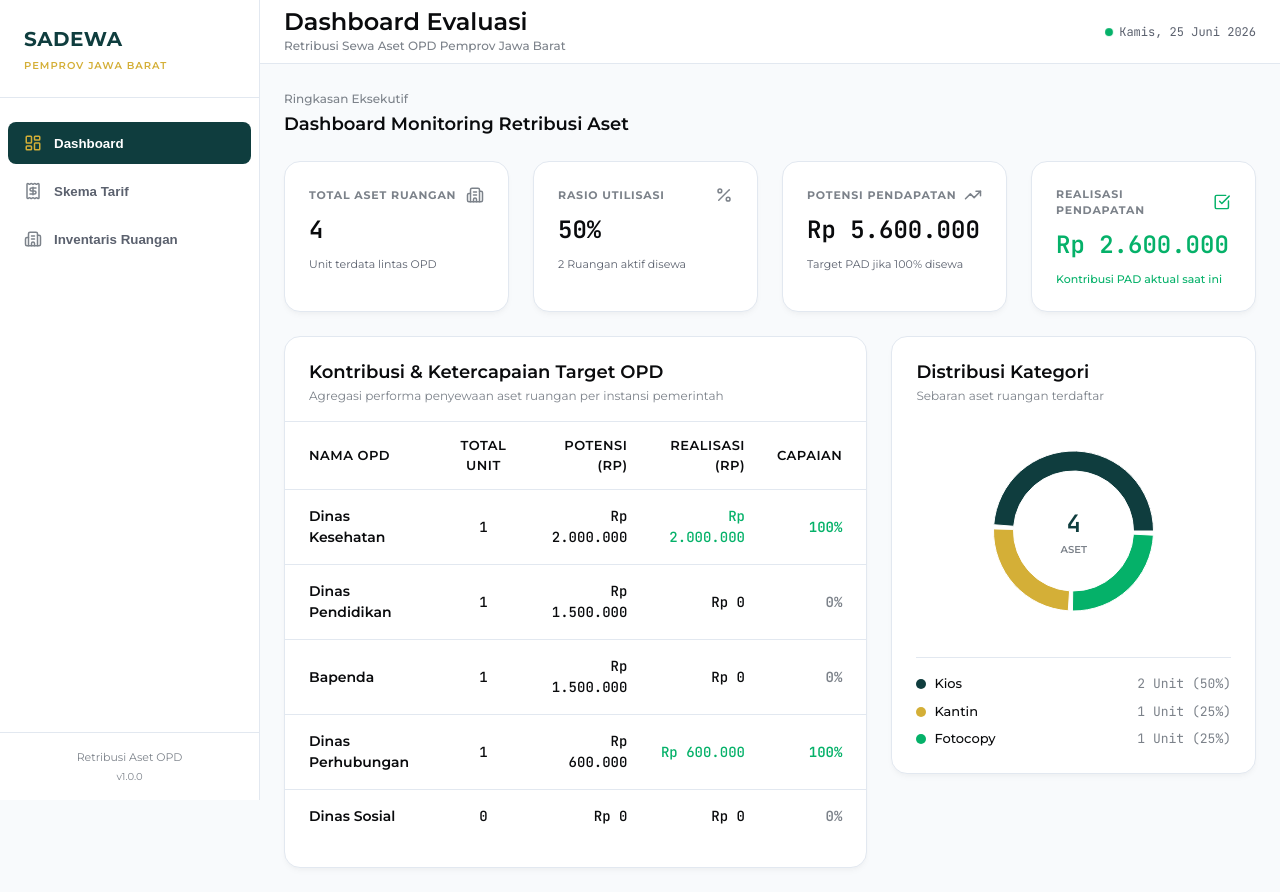
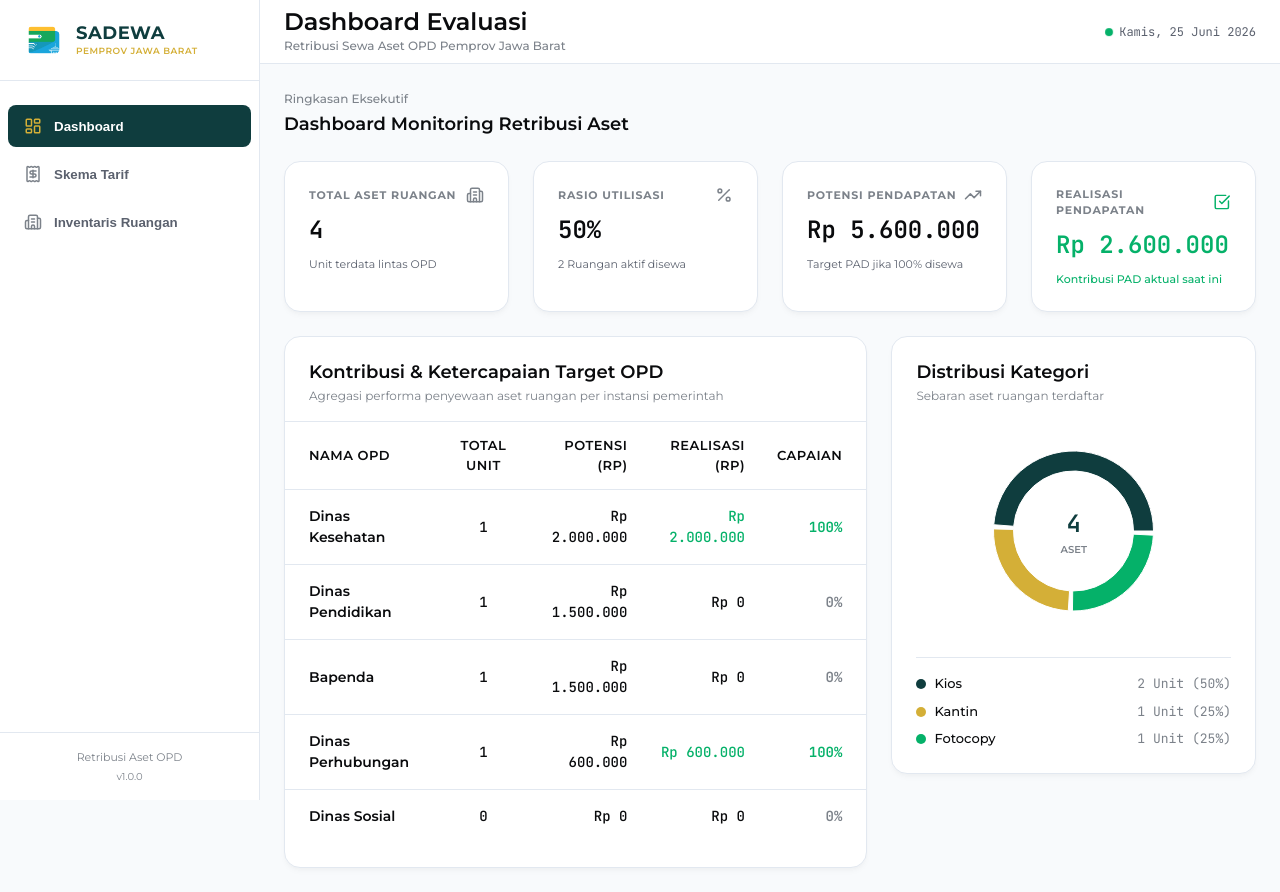
Before and after one commit to aldyasin77/sadewa_, a React (Vite) app: page / in a window 1280 px wide. Built offline with nearby package versions, Linux system fonts and the light colour scheme.

Commit message:
feat: add global styles, favicon, and Sidebar component with corporate branding

```diff
--- a/index.html
+++ b/index.html
@@ -2,7 +2,7 @@
 <html lang="id">
   <head>
     <meta charset="UTF-8" />
-    <link rel="icon" type="image/svg+xml" href="/favicon.svg" />
+    <link rel="icon" type="image/png" href="/favicon.png" />
     <meta name="viewport" content="width=device-width, initial-scale=1.0" />
     <meta name="description" content="Sistem Aplikasi Data & Evaluasi Sewa Aset (SADEWA) - Modul Inti Retribusi Aset OPD Pemprov Jawa Barat" />
     <meta name="author" content="Pemprov Jawa Barat" />
--- a/src/components/Sidebar.jsx
+++ b/src/components/Sidebar.jsx
@@ -1,5 +1,6 @@
 import React from 'react';
 import { LayoutDashboard, Receipt, Building2 } from 'lucide-react';
+import Logo from '../assets/Logo.png';
 
 export default function Sidebar({ activePage, setActivePage }) {
   const menuItems = [
@@ -11,8 +12,11 @@ export default function Sidebar({ activePage, setActivePage }) {
   return (
     <aside className="sidebar">
       <div className="sidebar-logo">
-        <span className="sidebar-logo-title">SADEWA</span>
-        <span className="sidebar-logo-subtitle">Pemprov Jawa Barat</span>
+        <img src={Logo} alt="Logo SADEWA" className="sidebar-logo-img" />
+        <div className="sidebar-logo-text">
+          <span className="sidebar-logo-title">SADEWA</span>
+          <span className="sidebar-logo-subtitle">Pemprov Jawa Barat</span>
+        </div>
       </div>
       <nav className="sidebar-menu">
         {menuItems.map((item) => {
--- a/src/index.css
+++ b/src/index.css
@@ -541,26 +541,42 @@ input:checked+.slider:before {
 }
 
 .sidebar-logo {
-  padding: 24px;
+  padding: 20px 24px;
   border-bottom: 1px solid var(--color-hairline);
   display: flex;
+  flex-direction: row;
+  align-items: center;
+  gap: 12px;
+}
+
+.sidebar-logo-img {
+  width: 40px;
+  height: 40px;
+  object-fit: contain;
+  flex-shrink: 0;
+}
+
+.sidebar-logo-text {
+  display: flex;
   flex-direction: column;
-  gap: 4px;
 }
 
 .sidebar-logo-title {
-  font-size: 20px;
+  font-size: 18px;
   font-weight: 700;
   color: var(--color-primary);
   letter-spacing: 0.5px;
+  line-height: 1.2;
 }
 
 .sidebar-logo-subtitle {
-  font-size: 10px;
+  font-size: 9px;
   font-weight: 600;
   color: var(--color-accent);
   text-transform: uppercase;
-  letter-spacing: 1px;
+  letter-spacing: 0.5px;
+  line-height: 1.2;
+  margin-top: 2px;
 }
 
 .sidebar-menu {
```
Also changed, not shown: public/favicon.png (added), src/assets/Logo.png (added).
